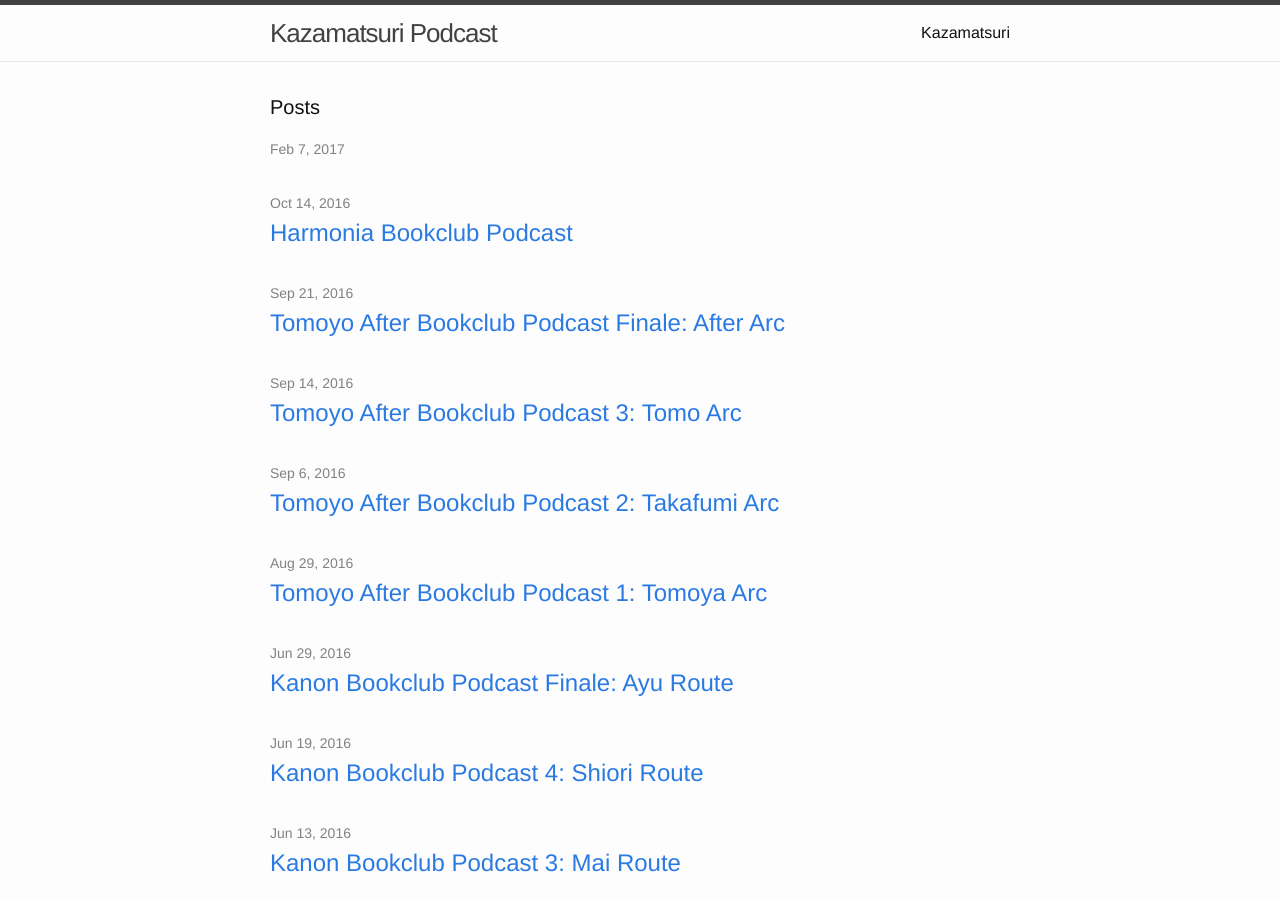
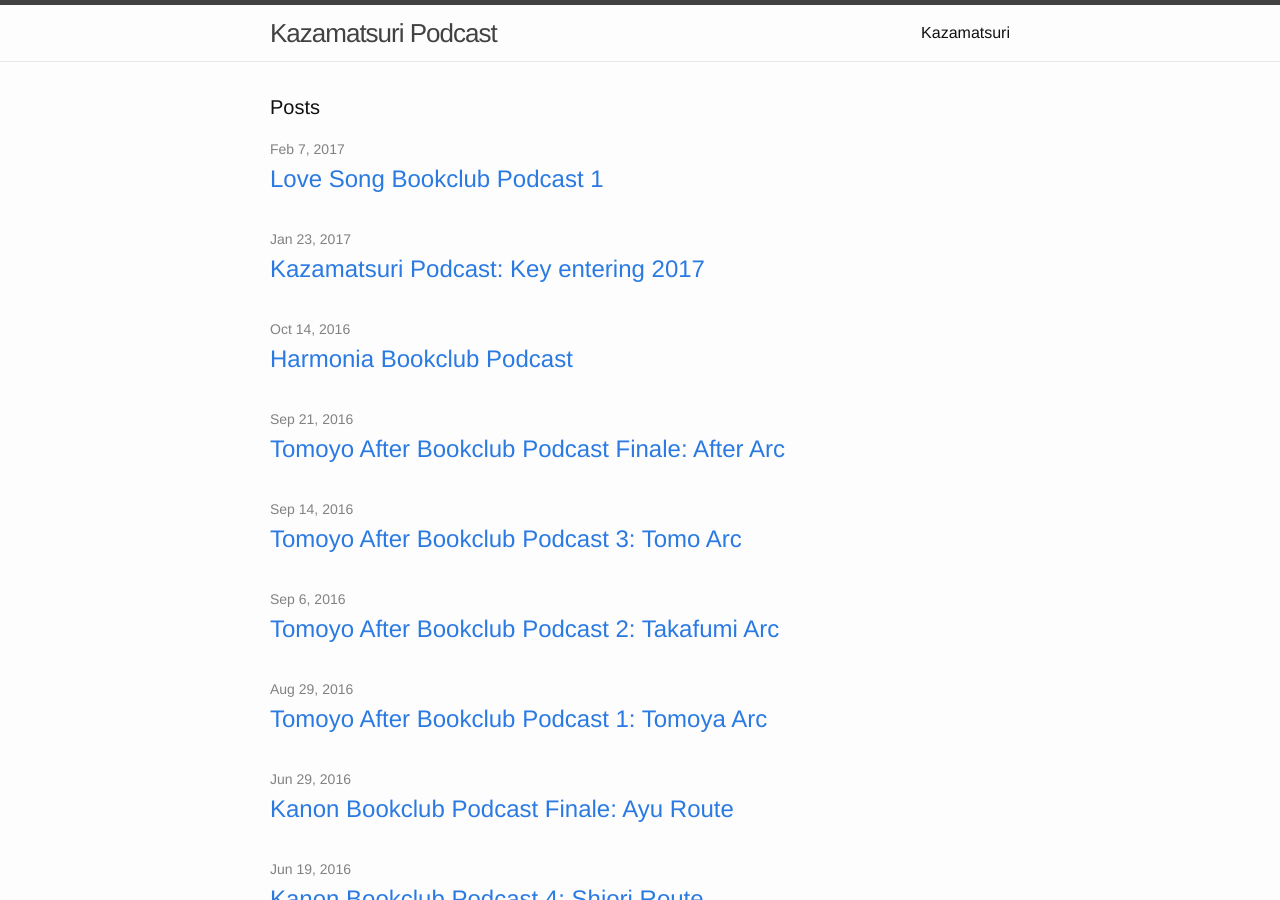
Before and after one commit to KazamatsuriOrg/podcast, a Jekyll site: the page built from index.html, in a window 1280 px wide and 900 px high. Built offline with Jekyll 4.4.1, drawn with Linux system fonts in a browser that asks for light colours; nearby versions of some CDN libraries; comment, search, counter and statistics services are not loaded.

Commit message:
KeyPod Fix + LSBC1
Maybe it'll work this time

```diff
--- /dev/null
+++ b/_posts/2017-02-07-LSBC1.md
@@ -0,0 +1,9 @@
+---
+layout: post
+title:  "Love Song Bookclub Podcast 1"
+date:   2017-02-07 00:20:10
+fileid: LSBC1
+length: 85295104
+---
+
+Love Song Bookclub Podcast 1
```
Also changed, not shown: _posts/2017-01-23-KeyPod.md (+2 -2 lines).
